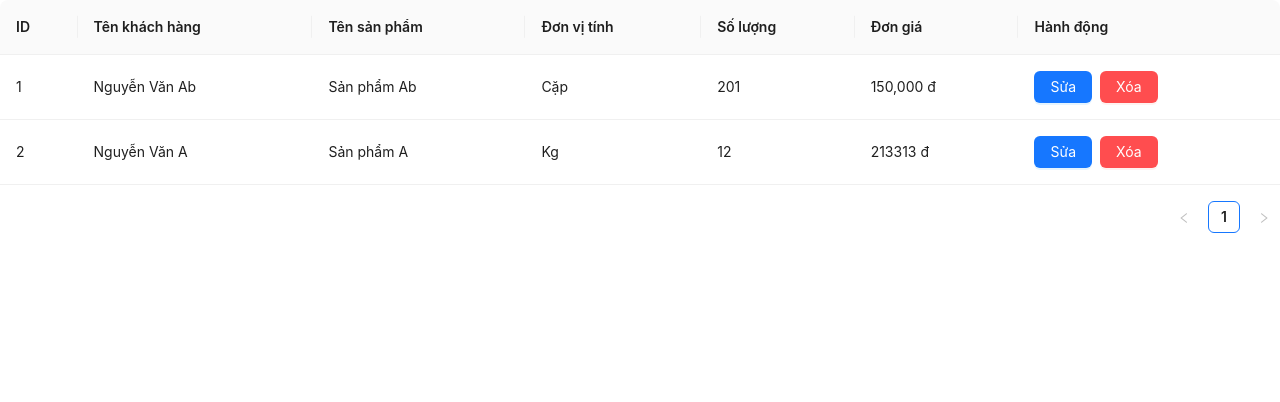
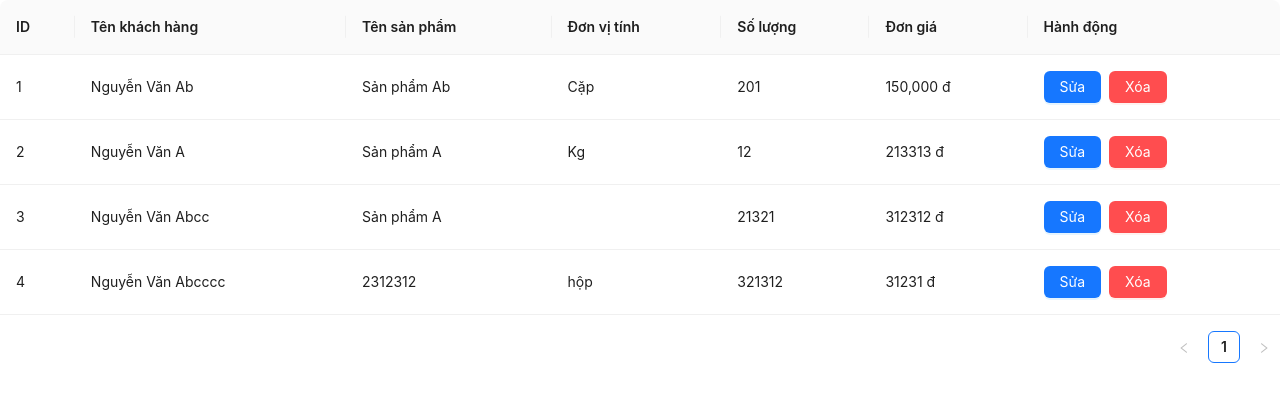
Before and after one commit to MrLuoi/ASM_RA, a React (Vite) app: page /admin/list in a window 1280 px wide. Shown: the top 402 px of the page. Built offline with nearby package versions, Linux system fonts and the light colour scheme; data requests are answered from the project's data file.

Commit message:
fix list add

```diff
--- a/db.json
+++ b/db.json
@@ -15,6 +15,21 @@
       "quantity": "12",
       "price": "213313",
       "id": 2
+    },
+    {
+      "customerName": "Nguyễn Văn Abcc",
+      "productName": "Sản phẩm A",
+      "quantity": "21321",
+      "price": "312312",
+      "id": 3
+    },
+    {
+      "customerName": "Nguyễn Văn Abcccc",
+      "productName": "2312312",
+      "unit": "hộp",
+      "quantity": "321312",
+      "price": "31231",
+      "id": 4
     }
   ],
   "users": [
--- /dev/null
+++ b/src/pages/api/oders.ts
@@ -0,0 +1,17 @@
+import axios from "axios";
+
+const API_URL = "http://localhost:3000/orders";
+
+export const getAllOrders = async () => {
+  const { data } = await axios.get(API_URL);
+  return data;
+};
+
+export const deleteOrder = async (id: number) => {
+  await axios.delete(`${API_URL}/${id}`);
+};
+
+export const addOrder = async (newOrder: any) => {
+  const { data } = await axios.post(API_URL, newOrder);
+  return data;
+};
--- a/src/pages/product/add.tsx
+++ b/src/pages/product/add.tsx
@@ -1,47 +1,59 @@
-import { Form, Input, Button, message } from "antd";
+import { Form, Input, Button, Select, message } from "antd";
 import { useMutation, useQueryClient } from "@tanstack/react-query";
-import axios from "axios";
 import { useNavigate } from "react-router-dom";
+import { addOrder } from "../api/oders";
+
+const { Option } = Select;
 
 function ProductAdd() {
   const navigate = useNavigate();
   const queryClient = useQueryClient();
 
-  const addOrderMutation = useMutation({
-    mutationFn: async (newOrder: any) => {
-      await axios.post("http://localhost:3000/orders", newOrder);
-    },
+  // Mutation để thêm đơn hàng
+  const { mutate, isPending } = useMutation({
+    mutationFn: addOrder,
     onSuccess: () => {
       message.success("Thêm đơn hàng thành công!");
-      queryClient.invalidateQueries({ queryKey: ["orders"] });
+      queryClient.invalidateQueries({ queryKey: ["orders"] }); // Cập nhật lại danh sách
       navigate("/");
     },
-    onError: () => {
-      message.error("Thêm đơn hàng thất bại!");
+    onError: (error: any) => {
+      message.error(`Thêm đơn hàng thất bại! ${error.response?.data?.message || ""}`);
     },
   });
 
+  // Gửi form
   const onFinish = (values: any) => {
-    addOrderMutation.mutate(values);
+    mutate(values);
   };
 
   return (
     <div>
       <h1>Thêm đơn hàng</h1>
       <Form layout="vertical" onFinish={onFinish}>
-        <Form.Item label="Tên khách hàng" name="customerName" rules={[{ required: true }]}>
+        <Form.Item label="Tên khách hàng" name="customerName" rules={[{ required: true, message: "Vui lòng nhập tên khách hàng!" }]}>
           <Input />
         </Form.Item>
-        <Form.Item label="Sản phẩm" name="productName" rules={[{ required: true }]}>
+        <Form.Item label="Sản phẩm" name="productName" rules={[{ required: true, message: "Vui lòng nhập tên sản phẩm!" }]}>
           <Input />
         </Form.Item>
-        <Form.Item label="Số lượng" name="quantity" rules={[{ required: true }]}>
-          <Input type="number" />
+        <Form.Item label="Đơn vị tính" name="unit" rules={[{ required: true, message: "Vui lòng chọn đơn vị tính!" }]}>
+          <Select placeholder="Chọn đơn vị tính">
+            <Option value="cái">Cái</Option>
+            <Option value="hộp">Hộp</Option>
+            <Option value="kg">Kg</Option>
+            <Option value="chai">Chai</Option>
+          </Select>
         </Form.Item>
-        <Form.Item label="Giá" name="price" rules={[{ required: true }]}>
-          <Input type="number" />
+        <Form.Item label="Số lượng" name="quantity" rules={[{ required: true, message: "Vui lòng nhập số lượng!" }]}>
+          <Input type="number" min={1} />
         </Form.Item>
-        <Button type="primary" htmlType="submit">Thêm</Button>
+        <Form.Item label="Giá" name="price" rules={[{ required: true, message: "Vui lòng nhập giá!" }]}>
+          <Input type="number" min={1} />
+        </Form.Item>
+        <Button type="primary" htmlType="submit" loading={isPending}>
+          {isPending ? "Đang thêm..." : "Thêm"}
+        </Button>
       </Form>
     </div>
   );
--- a/src/pages/product/list.tsx
+++ b/src/pages/product/list.tsx
@@ -1,63 +1,36 @@
 import { Table, Button, Popconfirm, message } from "antd";
 import { useMutation, useQuery, useQueryClient } from "@tanstack/react-query";
-import axios from "axios";
 import { Link } from "react-router-dom";
+import { deleteOrder, getAllOrders } from "../api/oders";
 
 function ProductList() {
   const queryClient = useQueryClient();
 
-  // Hàm lấy danh sách đơn hàng
-  const getAllOrders = async () => {
-    const { data } = await axios.get("http://localhost:3000/orders");
-    return data;
-  };
-
-      const { data, isLoading, error } = useQuery({
+  // Lấy danh sách đơn hàng
+  const { data: orders, isLoading, isError } = useQuery({
     queryKey: ["orders"],
     queryFn: getAllOrders,
   });
 
-  const deleteOrder = async (id: number) => {
-    await axios.delete(`http://localhost:3000/orders/${id}`);
-  };
-
-  const mutation = useMutation({
+  // Xóa đơn hàng
+  const { mutate: handleDelete, isPending } = useMutation({
     mutationFn: deleteOrder,
     onSuccess: () => {
       message.success("Xóa thành công");
-      queryClient.invalidateQueries({ queryKey: ["orders"] }); // Refresh danh sách sau khi xóa
+      queryClient.invalidateQueries({ queryKey: ["orders"] }); // Refresh lại danh sách
     },
     onError: () => {
       message.error("Có lỗi xảy ra khi xóa");
     },
   });
 
+  // Định nghĩa cột cho bảng
   const columns = [
-    {
-      title: "ID",
-      dataIndex: "id",
-      key: "id",
-    },
-    {
-      title: "Tên khách hàng",
-      dataIndex: "customerName",
-      key: "customerName",
-    },
-    {
-      title: "Tên sản phẩm",
-      dataIndex: "productName",
-      key: "productName",
-    },
-    {
-      title: "Đơn vị tính",
-      dataIndex: "unit",
-      key: "unit",
-    },
-    {
-      title: "Số lượng",
-      dataIndex: "quantity",
-      key: "quantity",
-    },
+    { title: "ID", dataIndex: "id", key: "id" },
+    { title: "Tên khách hàng", dataIndex: "customerName", key: "customerName" },
+    { title: "Tên sản phẩm", dataIndex: "productName", key: "productName" },
+    { title: "Đơn vị tính", dataIndex: "unit", key: "unit" },
+    { title: "Số lượng", dataIndex: "quantity", key: "quantity" },
     {
       title: "Đơn giá",
       dataIndex: "price",
@@ -74,11 +47,13 @@ function ProductList() {
           </Link>
           <Popconfirm
             title="Bạn có chắc chắn muốn xóa?"
-            onConfirm={() => mutation.mutate(record.id)}
+            onConfirm={() => handleDelete(record.id)}
             okText="Xóa"
             cancelText="Hủy"
           >
-            <Button type="primary" danger>Xóa</Button>
+            <Button type="primary" danger disabled={isPending}>
+              {isPending ? "Đang xóa..." : "Xóa"}
+            </Button>
           </Popconfirm>
         </>
       ),
@@ -87,9 +62,9 @@ function ProductList() {
 
   // Xử lý loading và lỗi
   if (isLoading) return <p>Đang tải dữ liệu...</p>;
-  if (error) return <p>Đã xảy ra lỗi khi tải dữ liệu.</p>;
+  if (isError) return <p>Đã xảy ra lỗi khi tải dữ liệu.</p>;
 
-  return <Table dataSource={data} columns={columns} rowKey="id" />;
+  return <Table dataSource={orders} columns={columns} rowKey="id" />;
 }
 
 export default ProductList;
```
